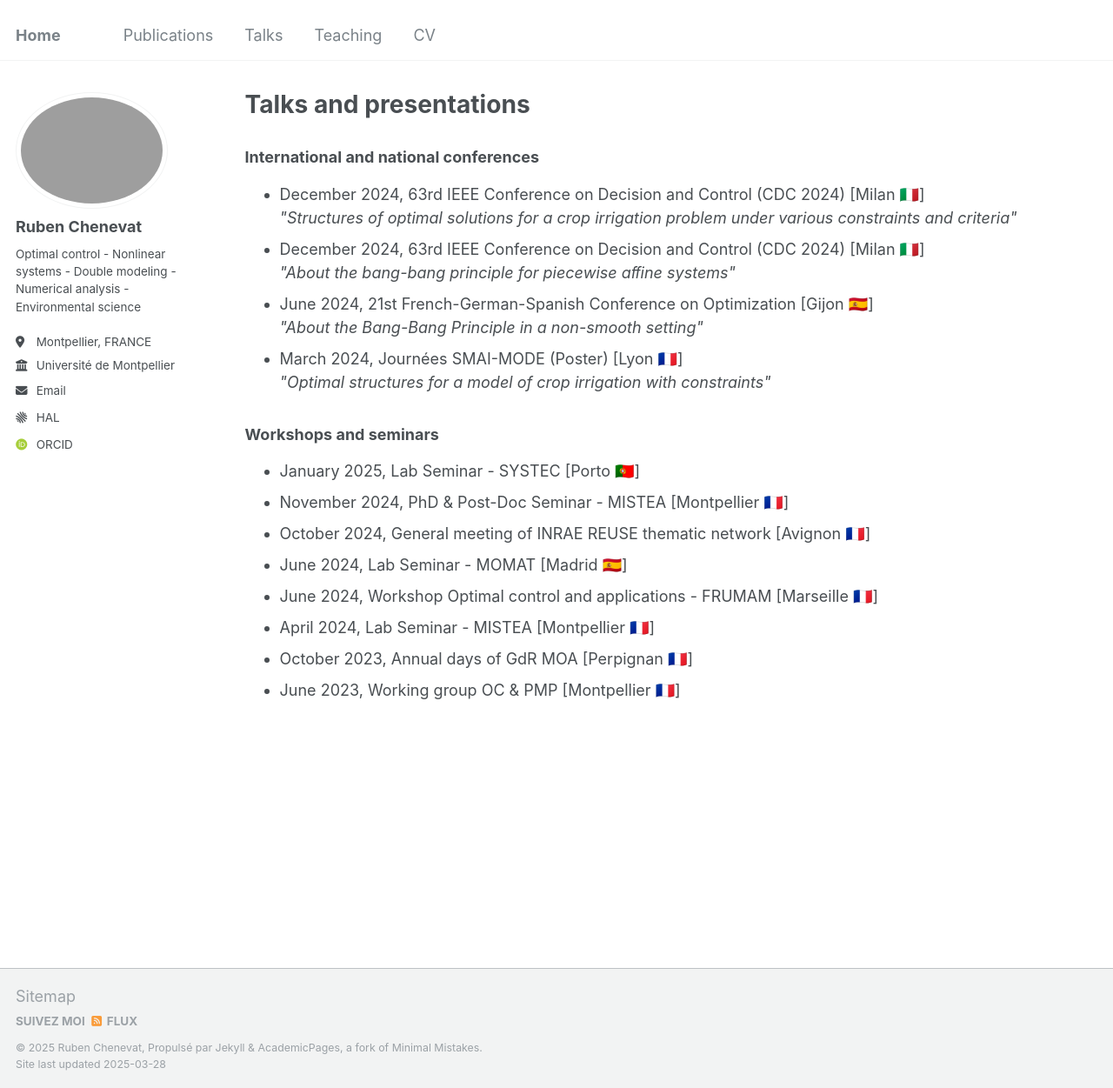
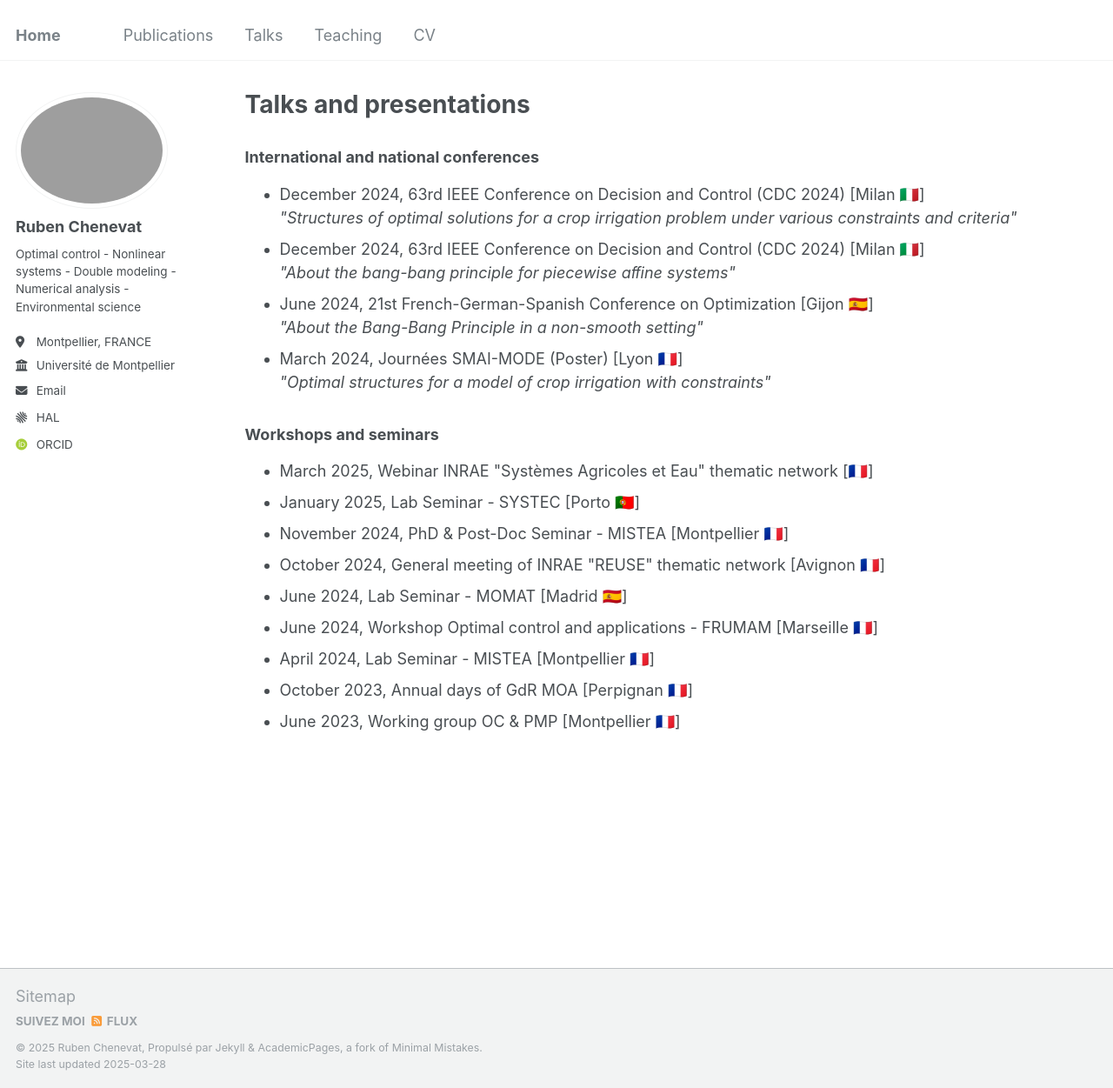
Before and after one commit to rubenchenevat/rubenchenevat.github.io, a Jekyll site: the page built from _pages/talks.html, in a window 1280 px wide and 1251 px high. Shown: the whole window at 87% size. Built offline with Jekyll 4.4.1, drawn with Linux system fonts in a browser that asks for light colours; some web fonts are replaced.

Commit message:
Update talks.html

```diff
--- a/_pages/talks.html
+++ b/_pages/talks.html
@@ -40,9 +40,10 @@ author_profile: true
 <h3>Workshops and seminars</h3>
 
 <ul>
+    <li>March 2025, Webinar INRAE "Systèmes Agricoles et Eau" thematic network [🇫🇷]</li>
     <li>January 2025, Lab Seminar - SYSTEC [Porto 🇵🇹]</li>
     <li>November 2024, PhD & Post-Doc Seminar - MISTEA [Montpellier 🇫🇷]</li>
-    <li>October 2024, General meeting of INRAE REUSE thematic network [Avignon 🇫🇷]</li>
+    <li>October 2024, General meeting of INRAE "REUSE" thematic network [Avignon 🇫🇷]</li>
     <li>June 2024, Lab Seminar - MOMAT [Madrid 🇪🇸]</li>
     <li>June 2024, Workshop Optimal control and applications - FRUMAM [Marseille 🇫🇷]</li>
     <li>April 2024, Lab Seminar - MISTEA [Montpellier 🇫🇷]</li>
```
